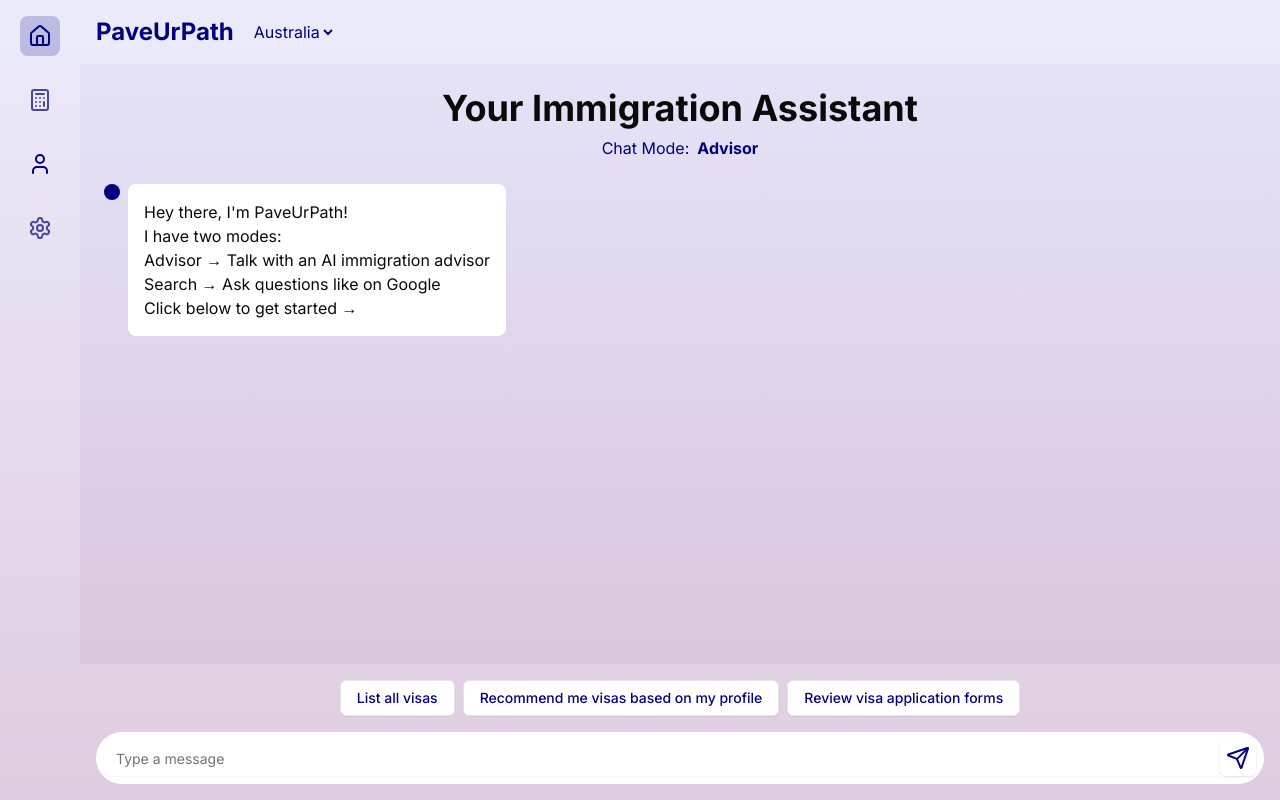
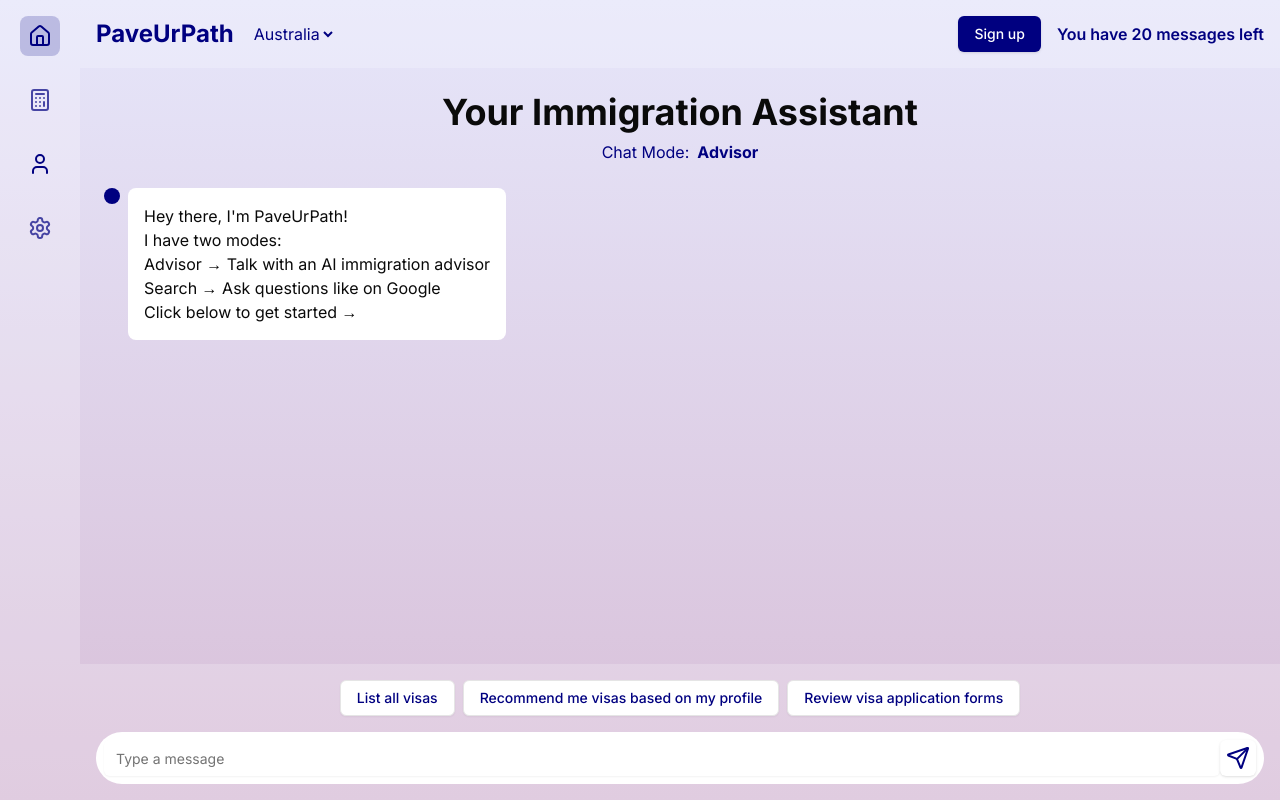
Before and after one commit to ajitaravind/immigrationmvp2, a Next.js app in the folder immigration-mvp/: page / in a window 1280 px wide. Built offline with nearby package versions, Linux system fonts and the light colour scheme.

Commit message:
added 20 message placeholder at the top right

```diff
--- a/immigration-mvp/src/app/chat/Chat.tsx
+++ b/immigration-mvp/src/app/chat/Chat.tsx
@@ -9,12 +9,16 @@
 import { Home, Calculator, User, Settings, Send } from "lucide-react";
 import Link from "next/link";
 
+import { useRouter } from "next/navigation";
+
 interface Message {
   role: "human" | "ai";
   content: string;
 }
 
 export default function Chat() {
+  const router = useRouter();
+
   const email = useAuthStore((state) => state.email);
   const thread_id = useAuthStore((state) => state.thread_id);
 
@@ -108,6 +112,17 @@
               <option>Australia</option>
             </select>
           </div>
+          <div className="flex items-center space-x-4">
+            <Button
+              className="bg-[#000080] text-white"
+              onClick={() => router.push("/signup")}
+            >
+              Sign up
+            </Button>
+            <div className="text-[#000080] font-semibold">
+              You have 20 messages left
+            </div>
+          </div>
         </header>
 
         {memoizedChatArea}
```
